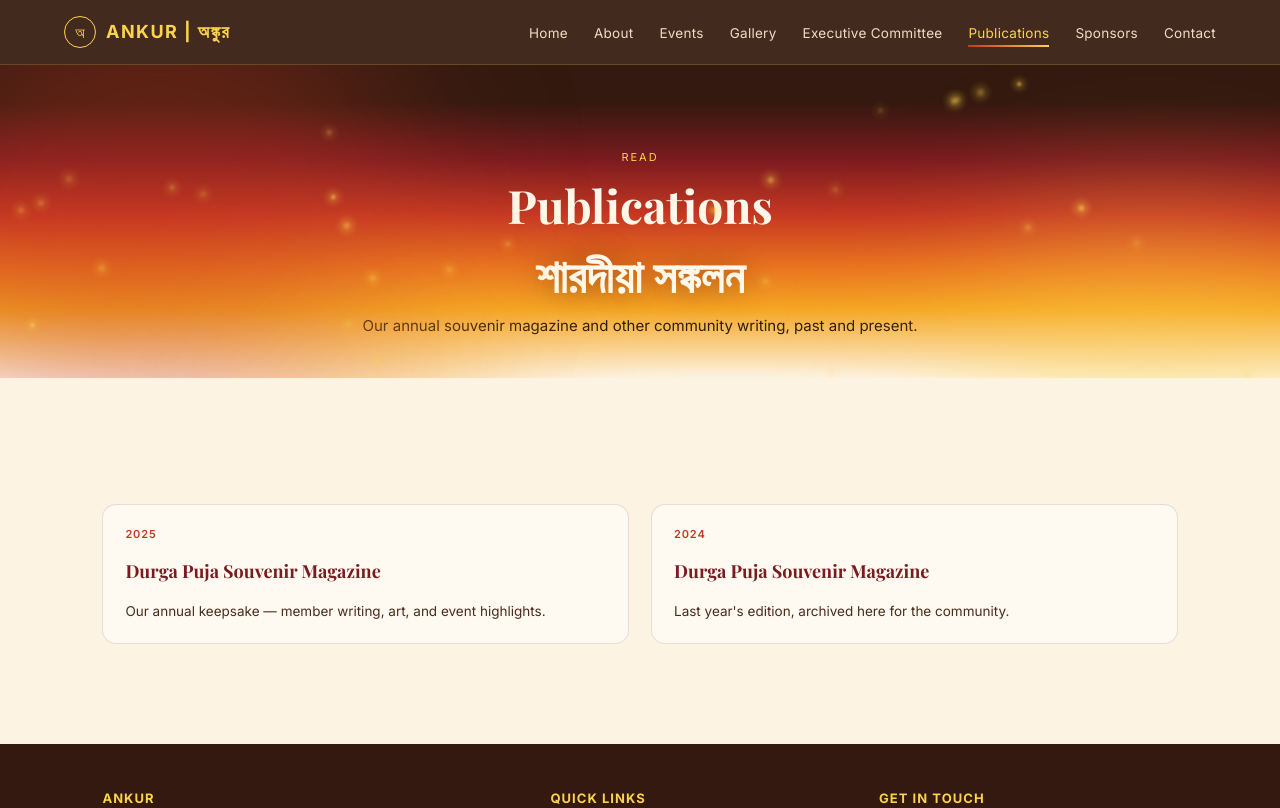
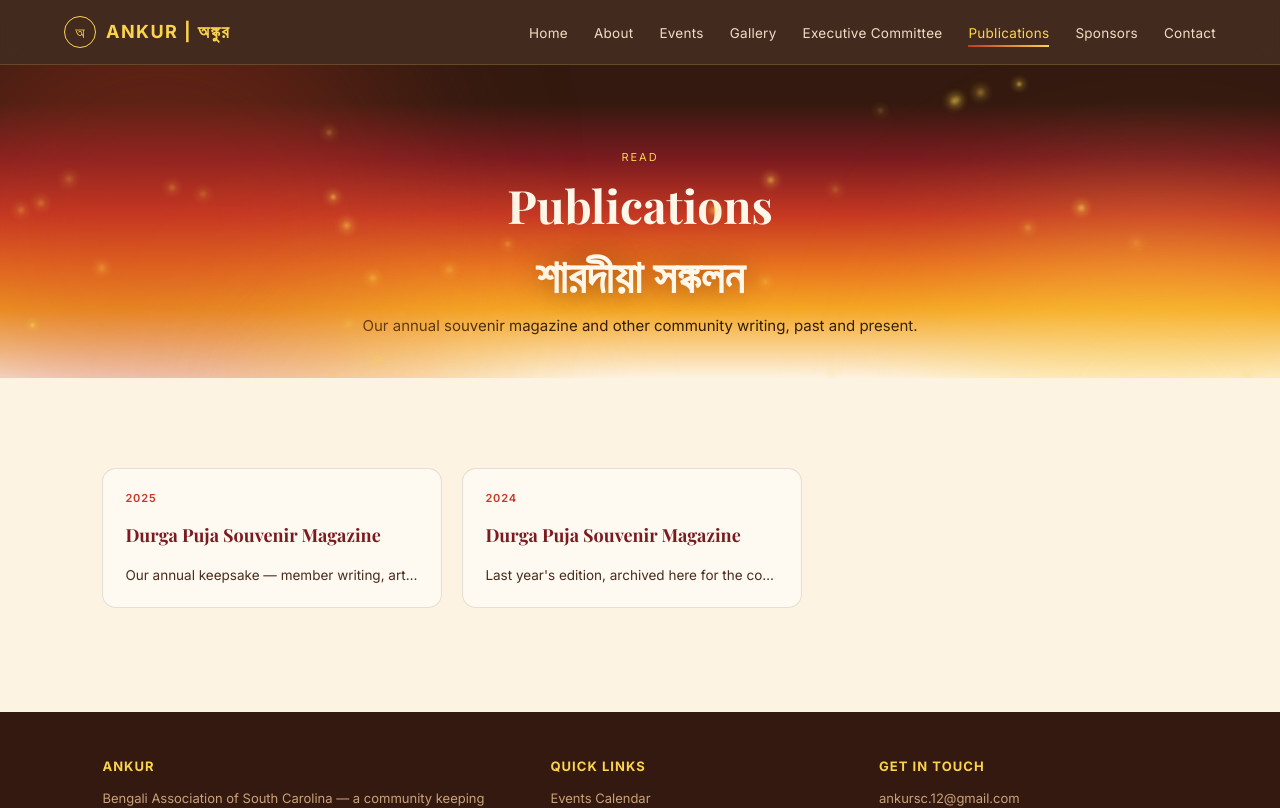
Before and after one commit to ankursc-cola/ankur-website, a React (Vite) app: page /publications in a window 1280 px wide. Shown: the top 808 px of the page. Built offline with nearby package versions, Linux system fonts and the light colour scheme; no server answers; a web font is replaced by a local one.

Commit message:
Publication Text wrap issue Fixed Aspect Ratio Fixed

```diff
--- a/src/index.css
+++ b/src/index.css
@@ -598,6 +598,21 @@ button{font-family:inherit;}
 /* Fix text wraping issue with Publication window*/
 
 
+
+.pub-card-row {
+  display: flex;
+  gap: 20px;
+  overflow-x: auto;
+  padding-bottom: 4px; /* room for a scrollbar so it doesn't sit flush against the cards */
+  -webkit-overflow-scrolling: touch;
+}
+
+.pub-card {
+  width: 340px;
+  flex: 0 0 auto; /* never shrinks, never grows — fixed dimension always */
+  box-sizing: border-box;
+}
+
 .pub-row {
   display: flex;
   gap: 16px;
@@ -605,9 +620,9 @@ button{font-family:inherit;}
 }
 
 .pub-thumb {
-  width: 140px;
+  width: 110px;
   flex-shrink: 0;
-  aspect-ratio: 200 / 260;
+  aspect-ratio: 8.5 / 11; /* fixed page ratio, matches a printed magazine cover */
   object-fit: cover;
   border-radius: 8px;
 }
@@ -618,7 +633,7 @@ button{font-family:inherit;}
   justify-content: center;
   align-items: flex-start;
   gap: 10px;
-  min-width: 0; /* lets children truncate instead of forcing the flex item wider */
+  min-width: 0;
 }
 
 .pub-year {
@@ -645,16 +660,3 @@ button{font-family:inherit;}
   color: var(--vermillion);
   white-space: nowrap;
 }
-
-/* Below this width, stack the thumbnail above the text instead of
-   beside it — gives the title/blurb the full card width to work with,
-   so they're far less likely to need truncating at all. */
-@media (max-width: 520px) {
-  .pub-row {
-    flex-direction: column;
-  }
-  .pub-thumb {
-    width: 100%;
-    max-width: 220px;
-  }
-}
--- a/src/pages/Publications.jsx
+++ b/src/pages/Publications.jsx
@@ -25,13 +25,15 @@ export default function Publications() {
       </header>
 
       <section className="section">
-        <div className="card-row reveal">
+        {/* pub-card-row instead of the shared card-row: this page needs cards
+            that never shrink, whereas card-row elsewhere is allowed to. */}
+        <div className="pub-card-row reveal">
           {issues.map((i) => (
-            <div className="card" key={i._id}>
+            <div className="card pub-card" key={i._id}>
               <div className="pub-row">
                 {i.coverImage && (
                   <img
-                    src={urlFor(i.coverImage).width(200).height(260).fit("crop").url()}
+                    src={urlFor(i.coverImage).width(220).height(285).fit("crop").url()}
                     alt={`${i.title} cover`}
                     className="pub-thumb"
                   />
```
